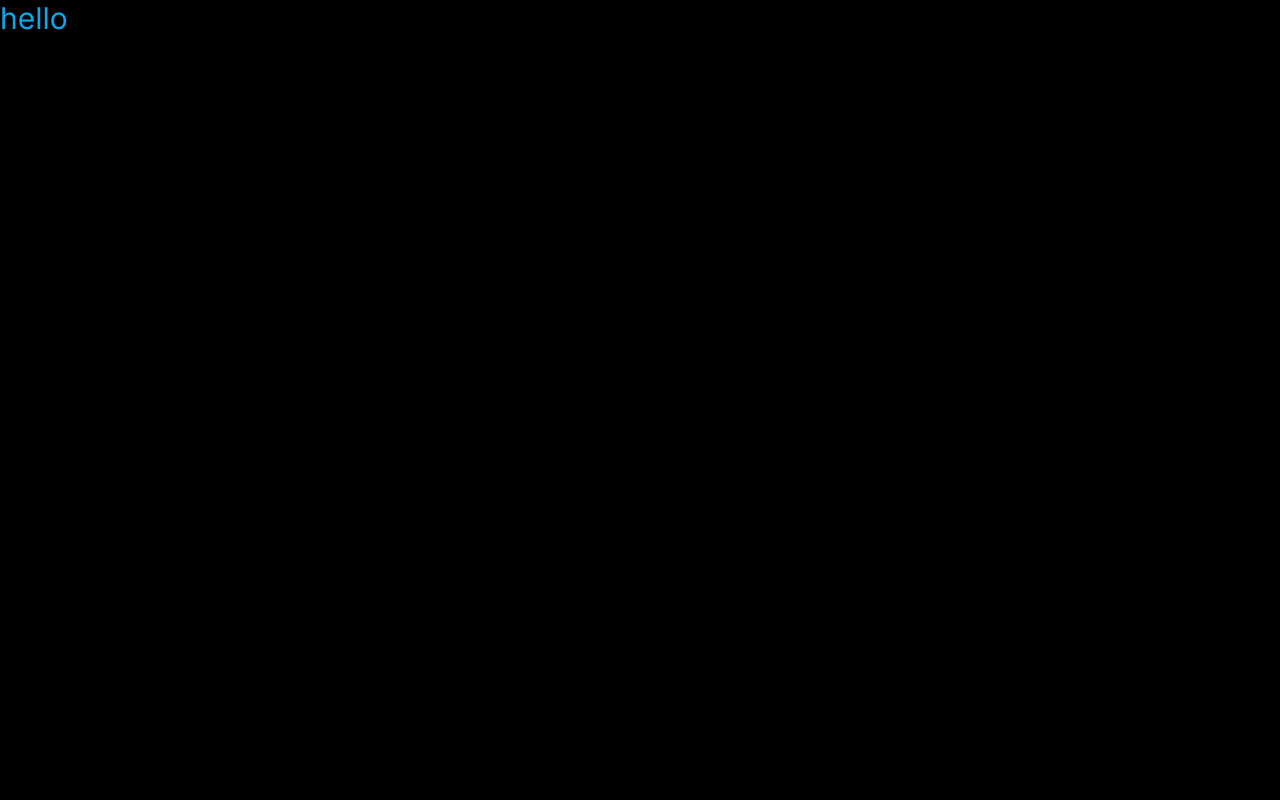
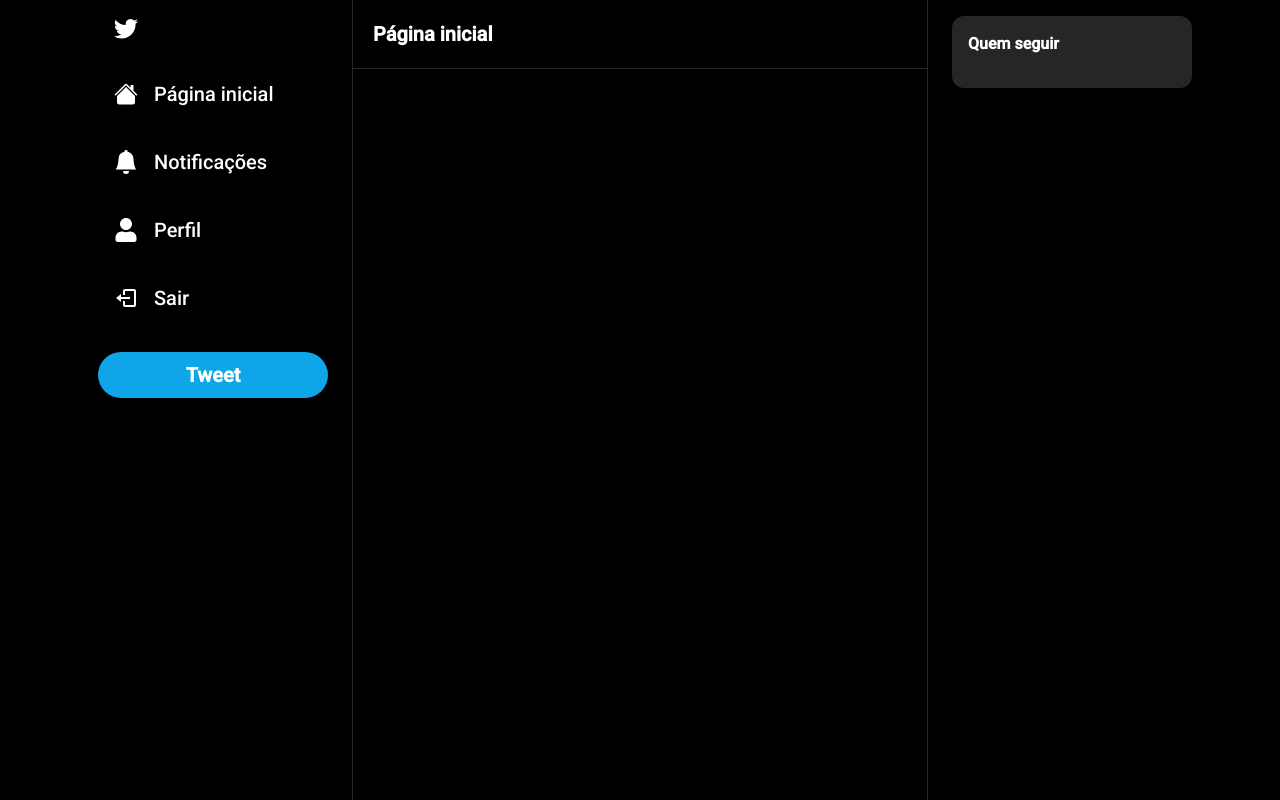
Before and after one commit to xuniorss/twitter-clone, a Next.js app: page / in a window 1280 px wide. Built offline with nearby package versions, Linux system fonts and the light colour scheme.

Commit message:
creating layout

```diff
--- a/package.json
+++ b/package.json
@@ -19,6 +19,7 @@
     "postcss": "8.4.23",
     "react": "18.2.0",
     "react-dom": "18.2.0",
+    "react-icons": "^4.8.0",
     "tailwindcss": "3.3.2",
     "typescript": "5.0.4"
   }
--- a/src/app/layout.tsx
+++ b/src/app/layout.tsx
@@ -1,9 +1,14 @@
-import { Inter } from 'next/font/google'
+import { Layout } from '@/components/Layout'
+import { Roboto } from 'next/font/google'
 import { ReactNode } from 'react'
 
 import './globals.css'
 
-const inter = Inter({ subsets: ['latin'] })
+const roboto = Roboto({
+   weight: '500',
+   subsets: ['latin'],
+   display: 'swap',
+})
 
 export const metadata = {
    title: 'Create Next App',
@@ -13,7 +18,9 @@
 export default function RootLayout({ children }: { children: ReactNode }) {
    return (
       <html lang="pt-br">
-         <body className={inter.className}>{children}</body>
+         <body className={roboto.className}>
+            <Layout>{children}</Layout>
+         </body>
       </html>
    )
 }
--- a/src/app/page.tsx
+++ b/src/app/page.tsx
@@ -1,7 +1,9 @@
+import { Header } from '@/components/Header'
+
 export default function Home() {
    return (
-      <div className="text-3xl text-sky-500">
-         <p>hello</p>
-      </div>
+      <>
+         <Header label="Página inicial" />
+      </>
    )
 }
--- /dev/null
+++ b/src/components/Header/index.tsx
@@ -0,0 +1,34 @@
+'use client'
+
+import { useRouter } from 'next/navigation'
+import { useCallback } from 'react'
+import { BiArrowBack } from 'react-icons/bi'
+
+type HeaderProps = {
+   label?: string
+   showBackArrow?: boolean
+}
+
+export const Header = ({ label, showBackArrow }: HeaderProps) => {
+   const router = useRouter()
+
+   const handleBack = useCallback(() => {
+      router.back()
+   }, [router])
+
+   return (
+      <div className="border-b-[1px] border-neutral-800 p-5">
+         <div className="flex flex-row items-center gap-2">
+            {showBackArrow && (
+               <BiArrowBack
+                  onClick={handleBack}
+                  color="white"
+                  size={20}
+                  className="cursor-pointer hover:opacity-70 transition"
+               />
+            )}
+            <h1 className="text-white text-xl font-semibold">{label}</h1>
+         </div>
+      </div>
+   )
+}
--- /dev/null
+++ b/src/components/Layout/components/FollowBar/index.tsx
@@ -0,0 +1,12 @@
+export const FollowBar = () => {
+   return (
+      <div className="px-6 py-4 hidden lg:block">
+         <div className="bg-neutral-800 rounded-xl p-4">
+            <h2 className="text-white font-semibold">Quem seguir</h2>
+            <div className="flex flex-col gap-6 mt-4">
+               {/* TODO USER LIST */}
+            </div>
+         </div>
+      </div>
+   )
+}
--- /dev/null
+++ b/src/components/Layout/components/Sidebar/components/SidebarItem/index.tsx
@@ -0,0 +1,27 @@
+import { IconType } from 'react-icons'
+
+type SidebarItemProps = {
+   label: string
+   href?: string
+   icon: IconType
+   onClick?: () => void
+}
+
+export const SidebarItem = ({
+   label,
+   href,
+   icon: Icon,
+   onClick,
+}: SidebarItemProps) => {
+   return (
+      <div className="flex flex-row items-center">
+         <div className="relative rounded-full h-14 w-14 flex items-center justify-center p-4 hover:bg-slate-300 hover:bg-opacity-10 cursor-pointer lg:hidden">
+            <Icon size={28} color="white" />
+         </div>
+         <div className="relative hidden lg:flex items-center gap-4 p-4 rounded-full hover:bg-slate-300 hover:bg-opacity-10 cursor-pointer">
+            <Icon size={24} color="white" />
+            <p className="hidden lg:block text-white text-xl">{label}</p>
+         </div>
+      </div>
+   )
+}
--- /dev/null
+++ b/src/components/Layout/components/Sidebar/components/SidebarLogo/index.tsx
@@ -0,0 +1,17 @@
+'use client'
+
+import { useRouter } from 'next/navigation'
+import { BsTwitter } from 'react-icons/bs'
+
+export const SidebarLogo = () => {
+   const router = useRouter()
+
+   return (
+      <div
+         onClick={() => router.push('/')}
+         className="rounded-full h-14 w-14 p-4 flex items-center justify-center hover:bg-blue-300 hover:bg-opacity-10 cursor-pointer transition"
+      >
+         <BsTwitter size={28} color="white" />
+      </div>
+   )
+}
--- /dev/null
+++ b/src/components/Layout/components/Sidebar/components/SidebarTweetButton/index.tsx
@@ -0,0 +1,22 @@
+'use client'
+
+import { useRouter } from 'next/navigation'
+import { FaFeather } from 'react-icons/fa'
+
+export const SidebarTweetButton = () => {
+   const router = useRouter()
+
+   return (
+      <div onClick={() => router.push('/')}>
+         <div className="mt-6 lg:hidden rounded-full h-14 w-14 p-4 flex items-center justify-center bg-sky-500 transition cursor-pointer">
+            <FaFeather size={24} color="white" />
+         </div>
+
+         <div className="mt-6 hidden lg:block px-4 py-2 rounded-full bg-sky-500 cursor-pointer transition">
+            <p className="hidden lg:block text-center font-semibold text-white text-[20px]">
+               Tweet
+            </p>
+         </div>
+      </div>
+   )
+}
--- /dev/null
+++ b/src/components/Layout/components/Sidebar/index.tsx
@@ -0,0 +1,42 @@
+import { IconType } from 'react-icons'
+import { BsBellFill, BsHouseFill } from 'react-icons/bs'
+import { FaUser } from 'react-icons/fa'
+import { SidebarItem } from './components/SidebarItem'
+import { BiLogOut } from 'react-icons/bi'
+
+import { SidebarLogo } from './components/SidebarLogo'
+import { SidebarTweetButton } from './components/SidebarTweetButton'
+
+type SidebarItems = {
+   label: string
+   href: string
+   icon: IconType
+}
+
+const items: Array<SidebarItems> = [
+   { label: 'Página inicial', href: '/', icon: BsHouseFill },
+   { label: 'Notificações', href: '/notifications', icon: BsBellFill },
+   { label: 'Perfil', href: '/users/123', icon: FaUser },
+]
+
+export const Sidebar = () => {
+   return (
+      <div className="col-span-1 h-full pr-4 md:pr-6">
+         <div className="flex flex-col items-end">
+            <div className="space-y-2 lg:w-[230px]">
+               <SidebarLogo />
+               {items.map((item) => (
+                  <SidebarItem
+                     key={item.href}
+                     href={item.href}
+                     label={item.label}
+                     icon={item.icon}
+                  />
+               ))}
+               <SidebarItem onClick={() => {}} icon={BiLogOut} label="Sair" />
+               <SidebarTweetButton />
+            </div>
+         </div>
+      </div>
+   )
+}
--- /dev/null
+++ b/src/components/Layout/index.tsx
@@ -0,0 +1,23 @@
+import { ReactNode } from 'react'
+import { FollowBar } from './components/FollowBar'
+import { Sidebar } from './components/Sidebar'
+
+type LayoutProps = {
+   children: ReactNode
+}
+
+export const Layout = ({ children }: LayoutProps) => {
+   return (
+      <div className="h-screen bg-black">
+         <div className="container h-full mx-auto xl:px-30 max-w-6xl">
+            <div className="grid grid-cols-4 h-full">
+               <Sidebar />
+               <div className="col-span-3 lg:col-span-2 border-x-[1px] border-neutral-800">
+                  {children}
+               </div>
+               <FollowBar />
+            </div>
+         </div>
+      </div>
+   )
+}
```
Also changed, not shown: 1 other file (tests, documents, lock files or other folders).
